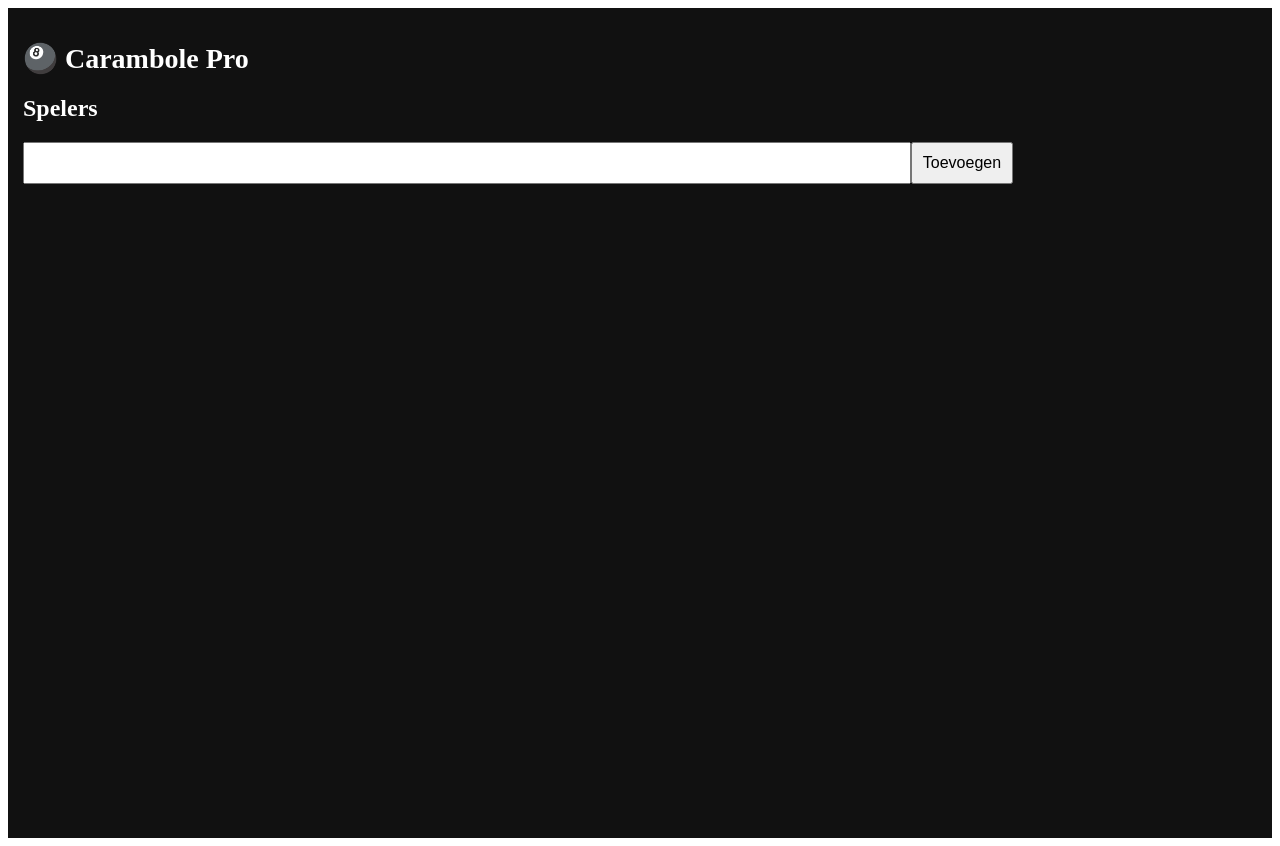
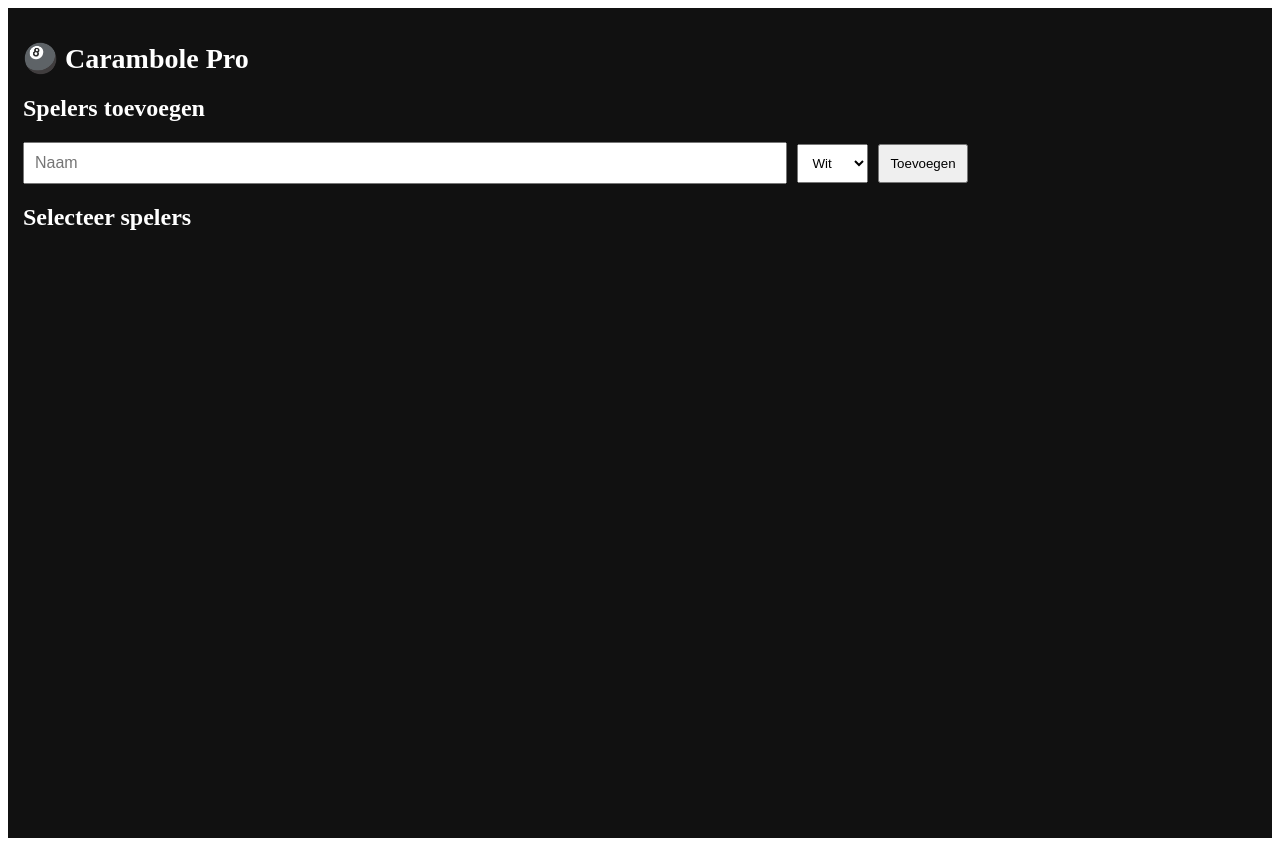
Before and after one commit to steppedavid-glitch/carambole-app, a React (Vite) app: page / in a window 1280 px wide. Built offline with nearby package versions, Linux system fonts and the light colour scheme.

Commit message:
Update App.jsx

```diff
--- a/src/App.jsx
+++ b/src/App.jsx
@@ -3,8 +3,11 @@ import React, { useState, useEffect } from "react";
 export default function App() {
   const [players, setPlayers] = useState(() => JSON.parse(localStorage.getItem("players")) || []);
   const [newPlayer, setNewPlayer] = useState("");
+  const [ballColor, setBallColor] = useState("white");
+
   const [selected, setSelected] = useState([]);
   const [scores, setScores] = useState({});
+  const [inputs, setInputs] = useState({});
   const [targets, setTargets] = useState({});
   const [turns, setTurns] = useState(0);
   const [currentGame, setCurrentGame] = useState(false);
@@ -13,7 +16,7 @@ export default function App() {
 
   const addPlayer = () => {
     if (!newPlayer) return;
-    setPlayers([...players, { name: newPlayer, id: Date.now() }]);
+    setPlayers([...players, { name: newPlayer, id: Date.now(), color: ballColor }]);
     setNewPlayer("");
   };
 
@@ -22,7 +25,8 @@ export default function App() {
       setSelected(selected.filter(x => x.id !== p.id));
     } else if (selected.length < 2) {
       setSelected([...selected, p]);
-      setTargets({ ...targets, [p.id]: 30 });
+      setTargets({ ...targets, [p.id]: 20 });
+      setInputs({ ...inputs, [p.id]: 0 });
     }
   };
 
@@ -34,8 +38,15 @@ export default function App() {
     setCurrentGame(true);
   };
 
-  const updateScore = (id, val) => {
+  const updateScore = (id) => {
+    const val = Number(inputs[id] || 0);
     setScores({ ...scores, [id]: scores[id] + val });
+    setInputs({ ...inputs, [id]: 0 });
+  };
+
+  const getColorStyle = (color) => {
+    if (color === "yellow") return { background: "#f1c40f", color: "black" };
+    return { background: "#ecf0f1", color: "black" };
   };
 
   return (
@@ -44,15 +55,30 @@ export default function App() {
 
       {!currentGame && (
         <>
-          <h2>Spelers</h2>
+          <h2>Spelers toevoegen</h2>
+
           <input
             value={newPlayer}
             onChange={e => setNewPlayer(e.target.value)}
-            style={{ padding: 10, fontSize: 16, width: "70%" }}
+            placeholder="Naam"
+            style={{ padding: 10, fontSize: 16, width: "60%" }}
           />
-          <button onClick={addPlayer} style={{ padding: 10, fontSize: 16 }}>Toevoegen</button>
 
-          <div style={{ marginTop: 15 }}>
+          <select
+            value={ballColor}
+            onChange={e => setBallColor(e.target.value)}
+            style={{ padding: 10, marginLeft: 10 }}
+          >
+            <option value="white">Wit</option>
+            <option value="yellow">Geel</option>
+          </select>
+
+          <button onClick={addPlayer} style={{ padding: 10, marginLeft: 10 }}>
+            Toevoegen
+          </button>
+
+          <h2 style={{ marginTop: 20 }}>Selecteer spelers</h2>
+
           {players.map(p => (
             <button
               key={p.id}
@@ -63,16 +89,15 @@ export default function App() {
                 marginBottom: 10,
                 padding: 15,
                 fontSize: 18,
-                  background: selected.find(x => x.id === p.id) ? "#2ecc71" : "#333",
-                  color: "white",
+                borderRadius: 8,
                 border: "none",
-                  borderRadius: 8
+                ...getColorStyle(p.color),
+                opacity: selected.find(x => x.id === p.id) ? 1 : 0.5
               }}
             >
-                {p.name}
+              {p.name} ({p.color})
             </button>
           ))}
-          </div>
 
           {selected.length === 2 && (
             <div style={{ marginTop: 20 }}>
@@ -88,6 +113,7 @@ export default function App() {
                   />
                 </div>
               ))}
+
               <button
                 onClick={startGame}
                 style={{ width: "100%", padding: 15, fontSize: 18, background: "#3498db", border: "none", borderRadius: 8 }}
@@ -110,20 +136,20 @@ export default function App() {
                 {scores[p.id]} / {targets[p.id]}
               </div>
 
-              <div style={{ display: "flex", gap: 10 }}>
+              <input
+                type="number"
+                value={inputs[p.id] || ""}
+                onChange={e => setInputs({ ...inputs, [p.id]: e.target.value })}
+                placeholder="punten"
+                style={{ padding: 15, fontSize: 18, width: "100%", marginBottom: 10 }}
+              />
+
               <button
-                  onClick={() => updateScore(p.id, 1)}
-                  style={{ flex: 1, padding: 20, fontSize: 22, background: "#2ecc71", border: "none", borderRadius: 8 }}
+                onClick={() => updateScore(p.id)}
+                style={{ width: "100%", padding: 15, fontSize: 18, background: "#2ecc71", border: "none", borderRadius: 8 }}
               >
-                  +1
+                Voeg punten toe
               </button>
-                <button
-                  onClick={() => updateScore(p.id, -1)}
-                  style={{ flex: 1, padding: 20, fontSize: 22, background: "#e74c3c", border: "none", borderRadius: 8 }}
-                >
-                  -1
-                </button>
-              </div>
             </div>
           ))}
 
```
Lines whose indentation alone changed are shown as unchanged.
